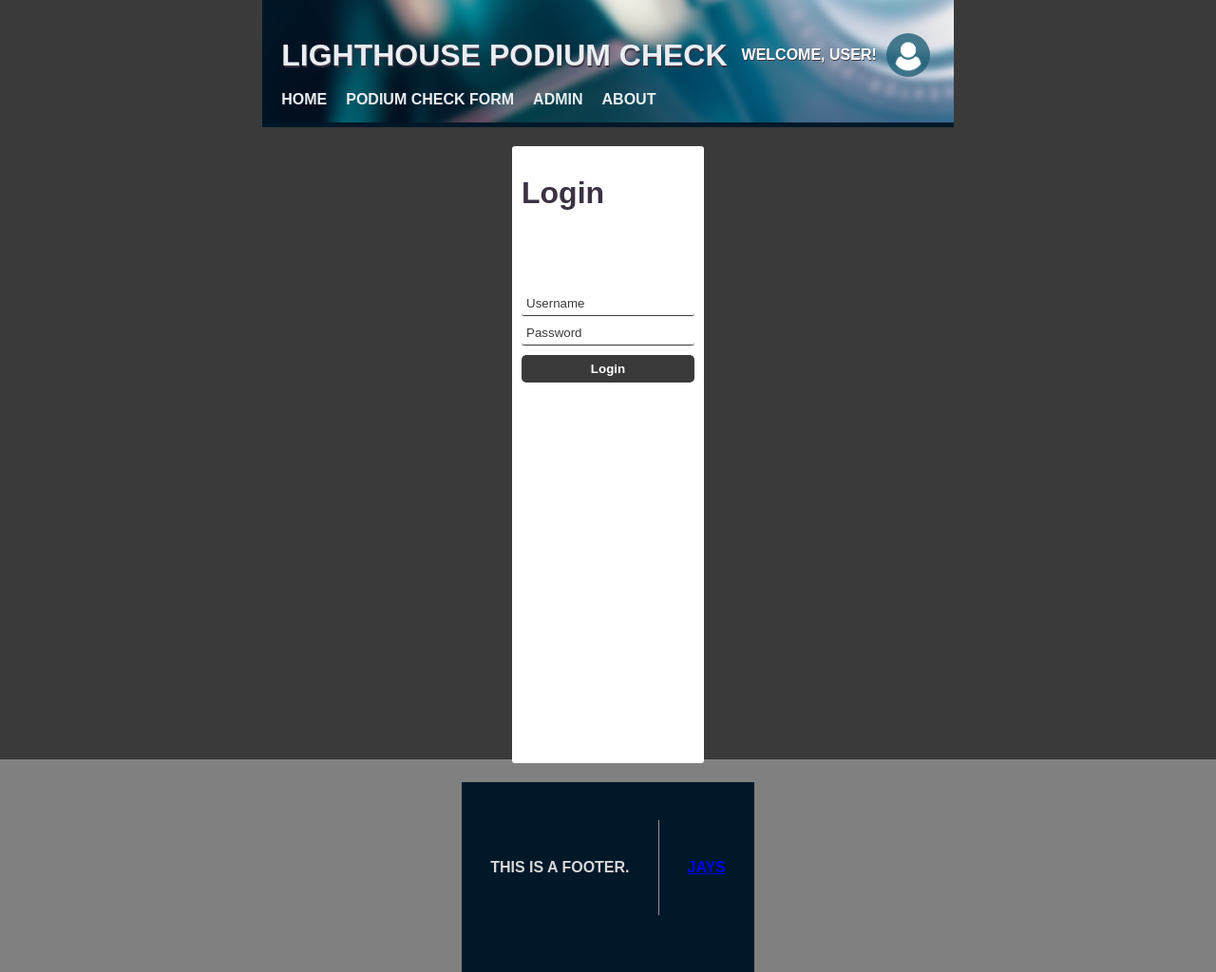
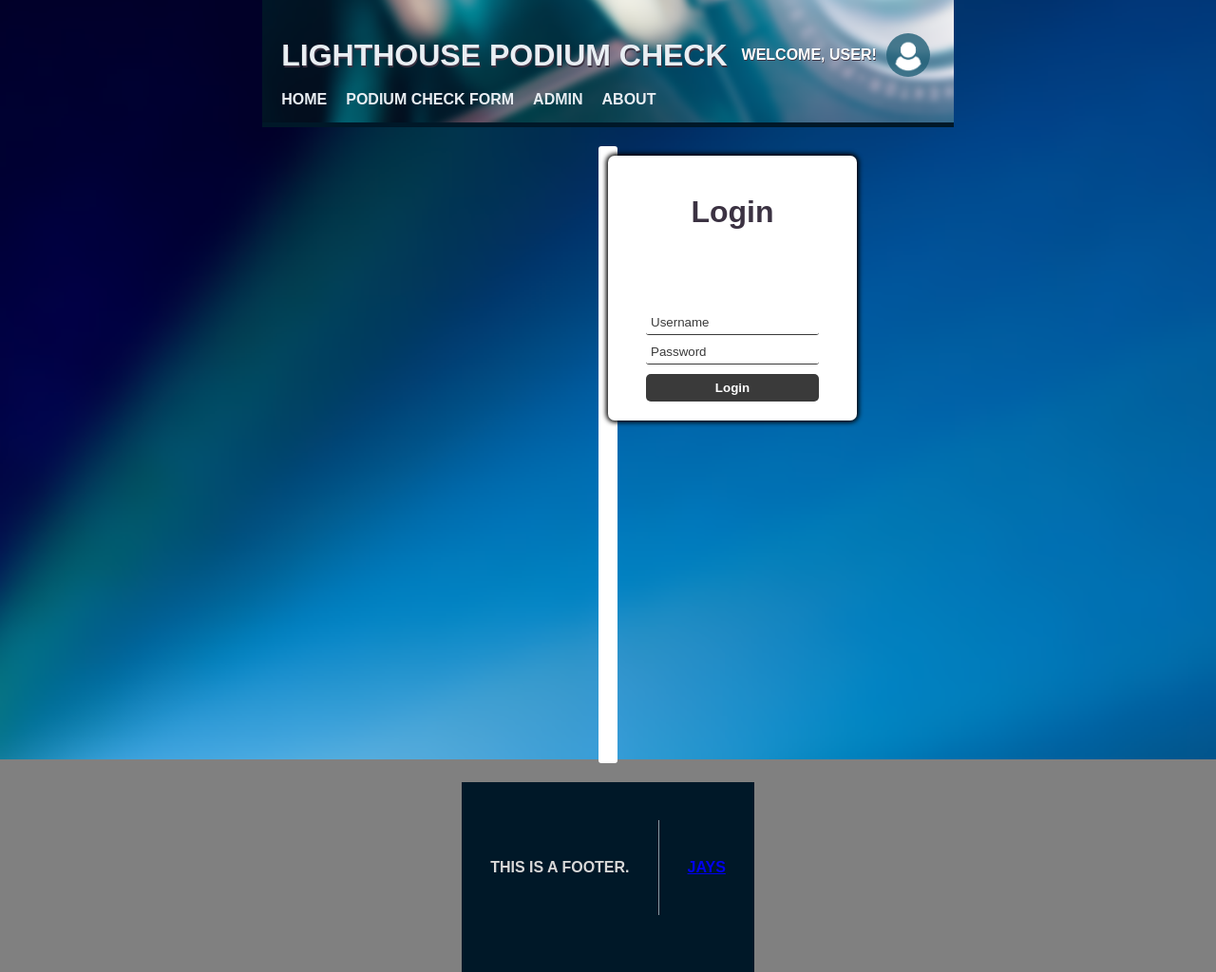
Before and after one commit to Nmans01/cs341-project, a PHP site: page /login.php in a window 1280 px wide. Shown: the whole page at 95% size. Run offline with PHP 8.4, Linux system fonts and the light colour scheme.

Commit message:
Updated login page

```diff
--- a/css/login-page.css
+++ b/css/login-page.css
@@ -10,17 +10,20 @@ html {
     justify-items: center;
     align-items: center;
     background-color: #3a3a3a;
+
+    background-image: url('../img/login-bg.png');
+    background-size: cover;
+    background-position: center;
   }
 
-  #main-holder {
-    width: 50%;
-    height: 70%;
+  #login-holder {
     display: grid;
     justify-items: center;
     align-items: center;
     background-color: white;
     border-radius: 7px;
     box-shadow: 0px 0px 5px 2px black;
+    padding: 20px 40px;
   }
 
   #login-error-msg-holder {
--- a/css/style.css
+++ b/css/style.css
@@ -307,7 +307,7 @@ footer {
     max-width: 100%;
     opacity: .5;
 }
-form {
+form.pc {
     max-width: 500px;
 }
 .form-row {
@@ -322,3 +322,75 @@ form fieldset {
 form legend {
     font-weight: bold;
 }
+
+#main .login-main {
+    background-color: rgba(0, 24, 40,0);
+}
+#login-holder {
+    position: absolute;
+
+    display: grid;
+    justify-items: center;
+    align-items: center;
+    background-color: white;
+    border-radius: 7px;
+    box-shadow: 0px 0px 5px 2px black;
+    padding: 20px 40px;
+  }
+
+  #login-error-msg-holder {
+    width: 100%;
+    height: 100%;
+    display: grid;
+    justify-items: center;
+    align-items: center;
+  }
+
+  #login-error-msg {
+    width: 23%;
+    text-align: center;
+    margin: 0;
+    padding: 5px;
+    font-size: 12px;
+    font-weight: bold;
+    color: #8a0000;
+    border: 1px solid #8a0000;
+    background-color: #e58f8f;
+    opacity: 0;
+  }
+
+  #error-msg-second-line {
+    display: block;
+  }
+
+  #login-form {
+    align-self: flex-start;
+    display: grid;
+    justify-items: center;
+    align-items: center;
+  }
+
+  .login-form-field::placeholder {
+    color: #3a3a3a;
+  }
+
+  .login-form-field {
+    border: none;
+    border-bottom: 1px solid #3a3a3a;
+    margin-bottom: 10px;
+    border-radius: 3px;
+    outline: none;
+    padding: 0px 0px 5px 5px;
+  }
+
+  #login-form-submit {
+    width: 100%;
+    padding: 7px;
+    border: none;
+    border-radius: 5px;
+    color: white;
+    font-weight: bold;
+    background-color: #3a3a3a;
+    cursor: pointer;
+    outline: none;
+  }
--- a/form.php
+++ b/form.php
@@ -15,7 +15,7 @@
   ?>
   <main id="main">
     <h2>Podium Check Form</h2>
-    <form>
+    <form class='pc'>
       <fieldset>
         <div class='form-row'>
           <label for="room">Room</label>
--- a/header.php
+++ b/header.php
@@ -12,7 +12,7 @@
                 <img class='icon' src="./img/white-user-invert.png">
             </div>
             <div class="dropdown-content">
-                <a href="login.php">Log in</a>
+                <a href="login.html">Log in</a>
                 <a href="profile.php">Your Profile</a>
                 <a href="#">Log out</a>
             </div>
--- a/login.html
+++ b/login.html
@@ -10,8 +10,8 @@
 </head>
 
 <body>
-  <main id="main-holder">
-    <h1 id="login-header">Login</h1>
+  <main id="login-holder">
+    <h1 id="login-header">Log in</h1>
 
     <div id="login-error-msg-holder">
       <p id="login-error-msg">Invalid username <span id="error-msg-second-line">and/or password</span></p>
@@ -20,7 +20,7 @@
     <form id="login-form">
       <input type="text" name="username" id="username-field" class="login-form-field" placeholder="Username">
       <input type="password" name="password" id="password-field" class="login-form-field" placeholder="Password">
-      <input type="submit" value="Login" id="login-form-submit">
+      <input type="submit" value="Log in" id="login-form-submit">
     </form>
 
   </main>
--- a/login.php
+++ b/login.php
@@ -14,19 +14,18 @@
     <?PHP
     require('header.php');
     ?>
-    <main id="main">
+    <main id="main" class="login-main">
+        <div id="login-holder">
             <h1 id="login-header">Login</h1>
-
             <div id="login-error-msg-holder">
                 <p id="login-error-msg">Invalid username <span id="error-msg-second-line">and/or password</span></p>
             </div>
-
             <form id="login-form">
                 <input type="text" name="username" id="username-field" class="login-form-field" placeholder="Username">
                 <input type="password" name="password" id="password-field" class="login-form-field" placeholder="Password">
                 <input type="submit" value="Login" id="login-form-submit">
             </form>
-
+        </div>
     </main>
     <?PHP
     require('footer.php');
```
Also changed, not shown: img/login-bg.png (added), img/projector.jpg (added). Lines whose indentation alone changed are shown as unchanged.
